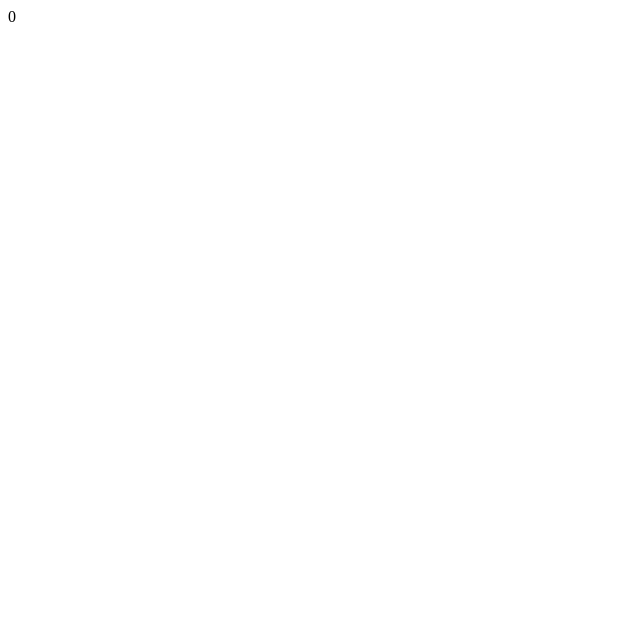
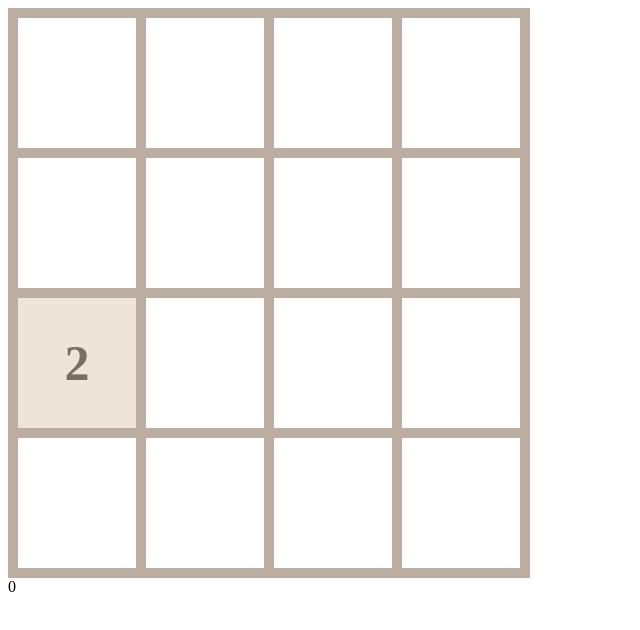
Before and after one commit to devmeeple/javascript-in-action, a website: page zerocho/chapter13/2048.html in a window 1280 px wide. Shown: the whole page, without its empty margins (0-640 px from the left). Drawn offline with Linux system fonts and the light colour scheme.

Commit message:
feat(2048): 13장 2048 화면 그리기(documentFragment)
Fragment 사용
함수, 함수 표현식 사용방법 차이

```diff
--- a/zerocho/chapter13/2048.html
+++ b/zerocho/chapter13/2048.html
@@ -33,6 +33,55 @@
     const $table = document.querySelector('#table');
     const $score = document.querySelector('#score');
     let data = [];
+
+    function startGame() {
+        const $fragment = document.createDocumentFragment(); // 성능을 위해 사용된 변수(메모리에만 존재, 화면 조작이 빈번할 때 사용)
+        [1, 2, 3, 4].forEach(function () {
+            const rowData = [];
+            data.push(rowData);
+            const $tr = document.createElement('tr');
+            [1, 2, 3, 4].forEach(() => {
+                rowData.push(0);
+                const $td = document.createElement('td');
+                $tr.appendChild($td);
+            });
+            $fragment.appendChild($tr);
+        });
+        $table.appendChild($fragment);
+        put2ToRandomCell();
+        draw();
+    }
+
+    function put2ToRandomCell() {
+        const emptyCells = [];
+        data.forEach(function (rowData, i) {
+            rowData.forEach(function (cellData, j) {
+                if (!cellData) {
+                    emptyCells.push([i, j]);
+                }
+            });
+        });
+        // randomCell === [i, j]
+        const randomCell = emptyCells[Math.floor(Math.random() * emptyCells.length)];
+        data[randomCell[0]][randomCell[1]] = 2;
+    }
+
+    function draw() {
+        data.forEach((rowData, i) => {
+            rowData.forEach((cellData, j) => {
+                const $target = $table.children[i].children[j];
+                if (cellData > 0) {
+                    $target.textContent = cellData;
+                    $target.className = 'color-' + cellData;
+                } else {
+                    $target.textContent = '';
+                    $target.className = '';
+                }
+            });
+        });
+    }
+
+    startGame();
 </script>
 </body>
 </html>
```
